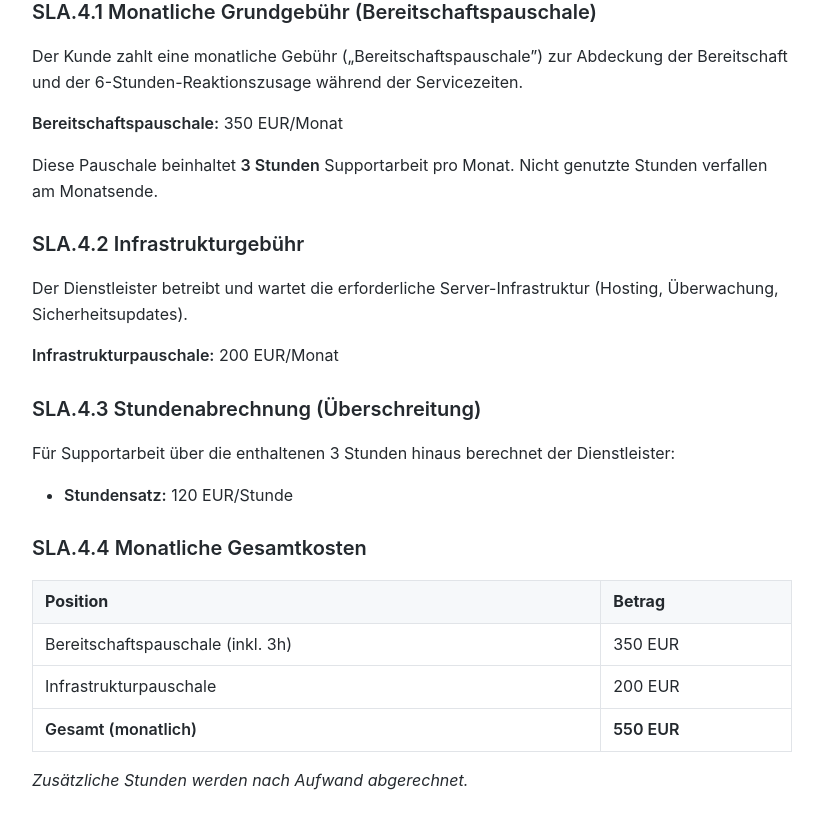
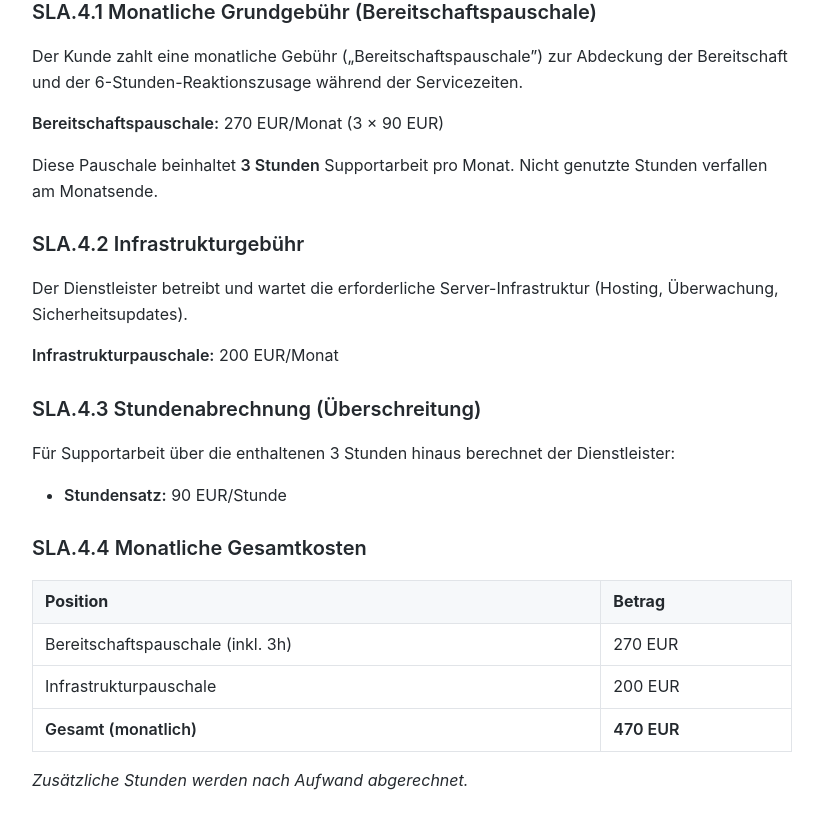
Before and after one commit to MariusWilsch/public-wilsch-ai-pages, a Jekyll site: the page built from project/rohdex/sla-2025-12.md, in a window 1280 px wide and 1400 px high, scrolled down 3214 px. Shown: the part 147-970 px from the top of the window, without its empty margins (228-1051 px from the left). Built offline with Jekyll 4.4.1, drawn with Linux system fonts in a browser that asks for light colours; our own code applies the rules of GitHub Pages for plain Markdown files.

Commit message:
Sync from hippocampus 2025-12-11

```diff
--- a/project/rohdex/sla-2025-12.md
+++ b/project/rohdex/sla-2025-12.md
@@ -114,7 +114,7 @@ Sobald ein Problem gelöst ist, bestätigt der Dienstleister dies per E-Mail. Er
 
 Der Kunde zahlt eine monatliche Gebühr („Bereitschaftspauschale") zur Abdeckung der Bereitschaft und der 6-Stunden-Reaktionszusage während der Servicezeiten.
 
-**Bereitschaftspauschale:** 350 EUR/Monat
+**Bereitschaftspauschale:** 270 EUR/Monat (3 × 90 EUR)
 
 Diese Pauschale beinhaltet **3 Stunden** Supportarbeit pro Monat. Nicht genutzte Stunden verfallen am Monatsende.
 
@@ -127,15 +127,15 @@ Der Dienstleister betreibt und wartet die erforderliche Server-Infrastruktur (Ho
 ### SLA.4.3 Stundenabrechnung (Überschreitung)
 
 Für Supportarbeit über die enthaltenen 3 Stunden hinaus berechnet der Dienstleister:
-- **Stundensatz:** 120 EUR/Stunde
+- **Stundensatz:** 90 EUR/Stunde
 
 ### SLA.4.4 Monatliche Gesamtkosten
 
 | Position | Betrag |
 |----------|--------|
-| Bereitschaftspauschale (inkl. 3h) | 350 EUR |
+| Bereitschaftspauschale (inkl. 3h) | 270 EUR |
 | Infrastrukturpauschale | 200 EUR |
-| **Gesamt (monatlich)** | **550 EUR** |
+| **Gesamt (monatlich)** | **470 EUR** |
 
 *Zusätzliche Stunden werden nach Aufwand abgerechnet.*
 
```
